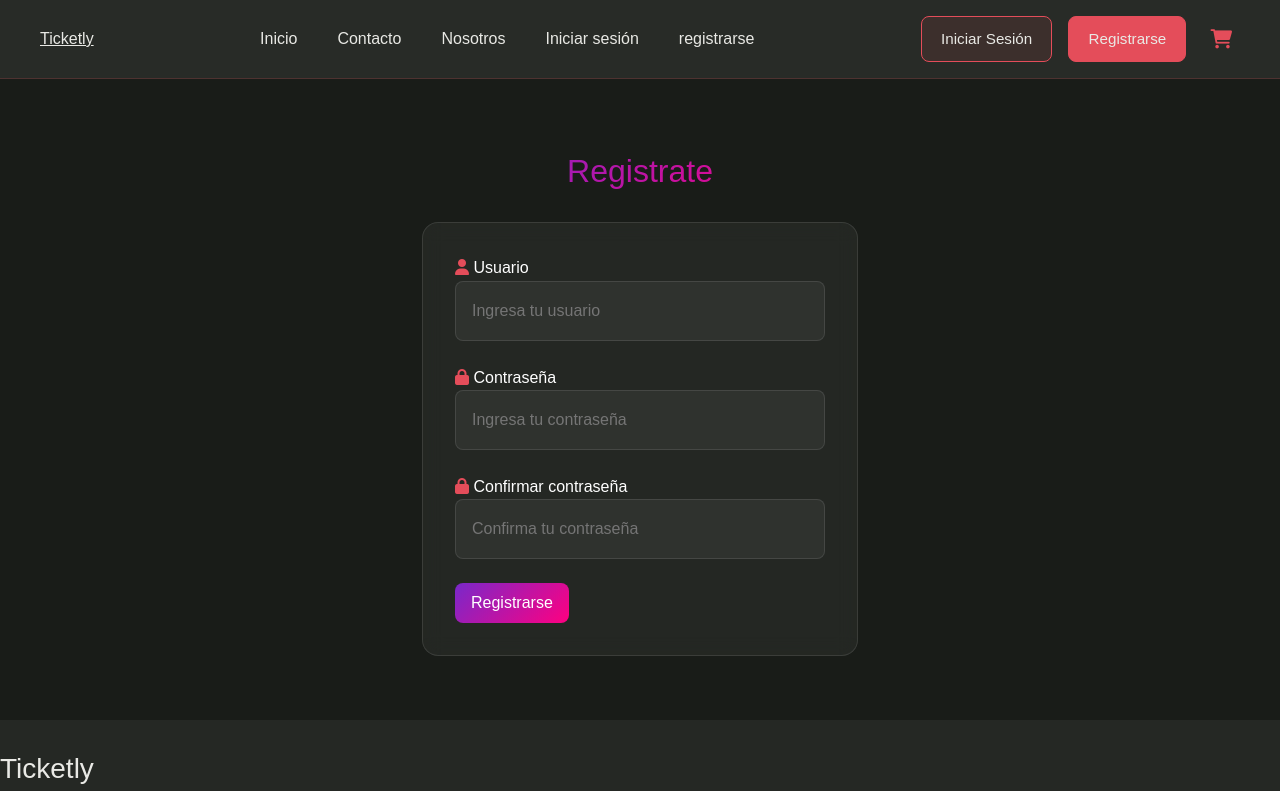
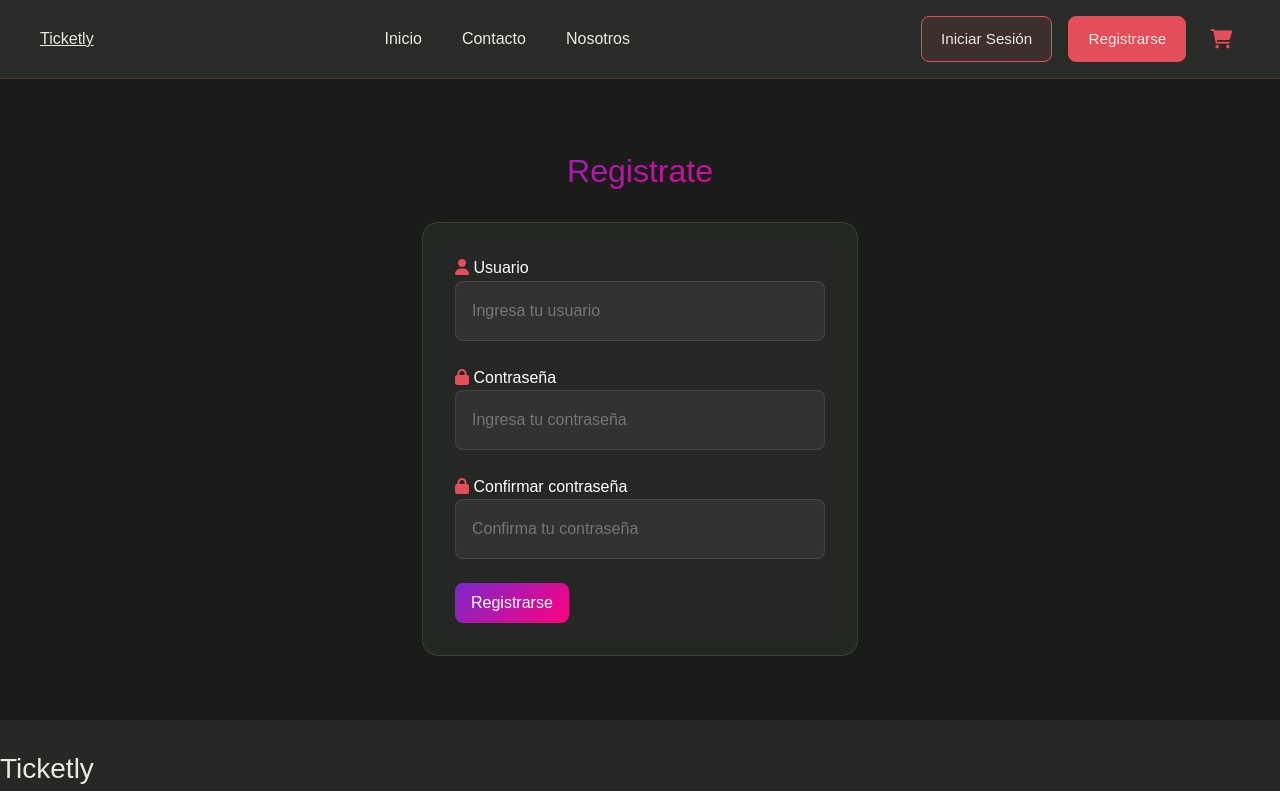
Before and after one commit to Santiago-Goldstein/Ticketly, a plain HTML site: page pages/register.html in a window 1280 px wide. Shown: the top 791 px of the page. Drawn offline with nearby package versions, Linux system fonts and the light colour scheme; some packages are replaced by stand-ins of ours; a script that the page names is missing.

Commit message:
cambios santi no toques mas esto hdp

```diff
--- a/pages/register.html
+++ b/pages/register.html
@@ -30,8 +30,6 @@
                         <li><a href="/pages/index.html">Inicio</a></li>
                         <li><a href="/pages/contacto.html">Contacto</a></li>
                         <li><a href="/pages/nosotros.html">Nosotros</a></li>
-                        <li><a href="/pages/login.html">Iniciar sesión</a></li>
-                        <li><a href="/pages/register.html">registrarse</a></li>
                     </ul>
                 </nav>
 
@@ -55,8 +53,6 @@
                     <li><a class="menu__item" href="/pages/venues.html">Lugares</a></li>
                     <li><a class="menu__item" href="/pages/about.html">Nosotros</a></li>
                     <li><a class="menu__item" href="/pages/contact.html">Contacto</a></li>
-                    <li><a class="menu__item" href="/pages/login.html">Iniciar Sesión</a></li>
-                    <li><a class="menu__item" href="/pages/register.html">Registrarse</a></li>
                 </ul>
             </div>
         </header>
```
Also changed, not shown: pages/login.html (+0 -6 lines).
